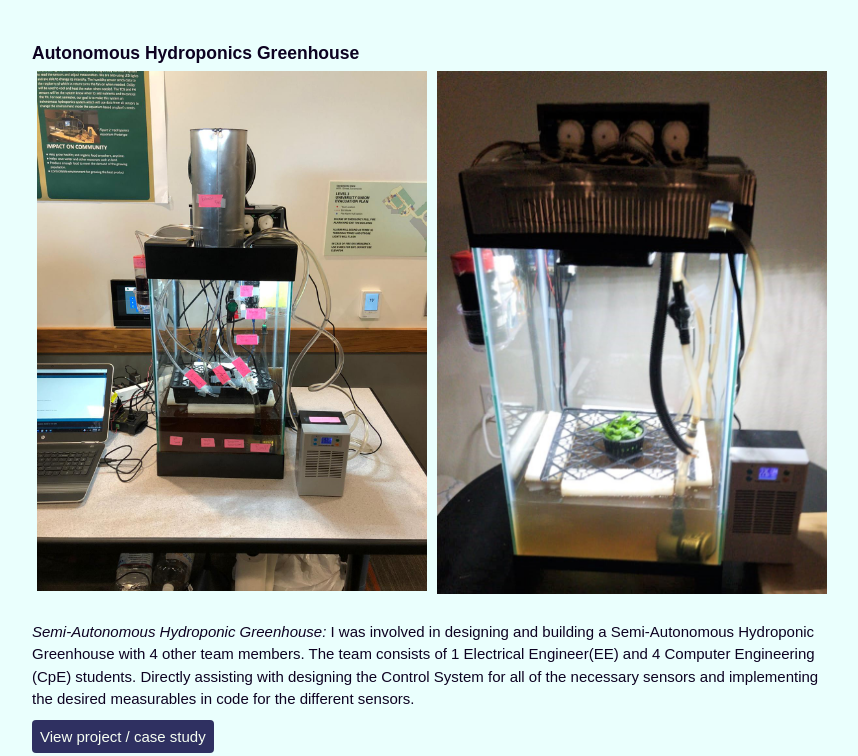
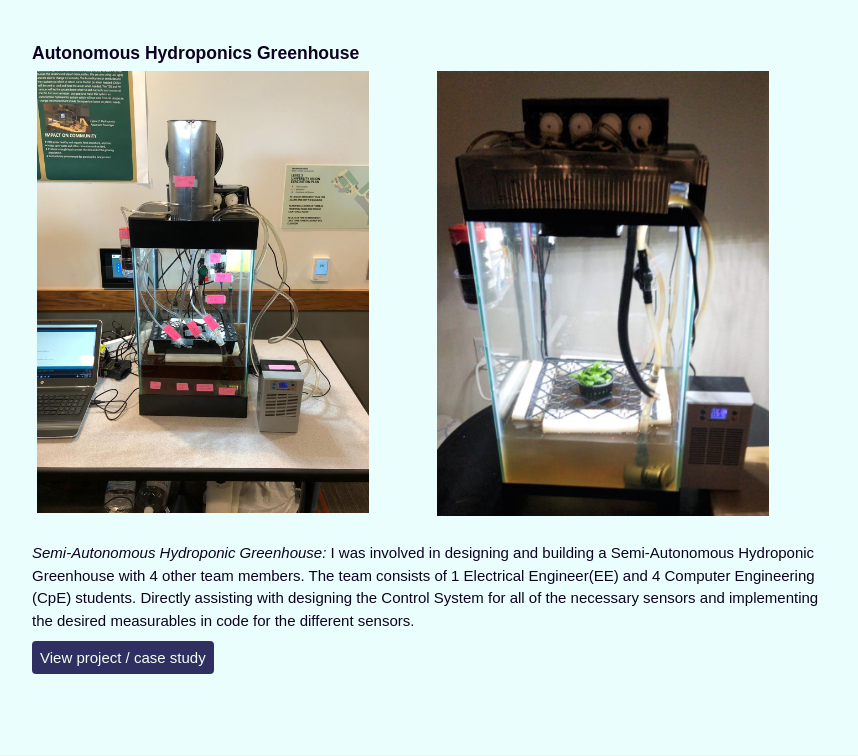
Before and after one commit to Parmvir23/MyPortfolio, a plain HTML site: page index.html in a window 1280 px wide. Shown: the part 1011-1767 px from the top of the page, without its empty margins (208-1066 px from the left). Drawn offline with Linux system fonts and the light colour scheme; a web font is replaced by a local one.

Commit message:
Update index.html

```diff
--- a/index.html
+++ b/index.html
@@ -46,10 +46,10 @@
             <h3>Autonomous Hydroponics Greenhouse</h3>
             <div class="row">
               <div class="column">
-                <img src="Images/firsthydroponics.jpeg" alt="First Design" style="width:100%">
+                <img src="Images/firsthydroponics.jpeg" alt="First Design" style="width:85%">
               </div>
               <div class="column">
-                <img src="Images/secondhydroponics.jpeg" alt="Final Design" style="width:100%">
+                <img src="Images/secondhydroponics.jpeg" alt="Final Design" style="width:85%">
               </div>
             </div>
               <p><i>Semi-Autonomous Hydroponic Greenhouse:</i> I was involved in designing and building a Semi-Autonomous Hydroponic Greenhouse with 4 other team members. The team consists of 1 Electrical Engineer(EE) and 4 Computer Engineering (CpE) students. Directly assisting with designing the Control System for all of the necessary sensors and implementing the desired measurables in code for the different sensors.</p>
```
